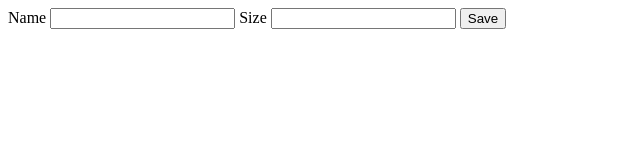
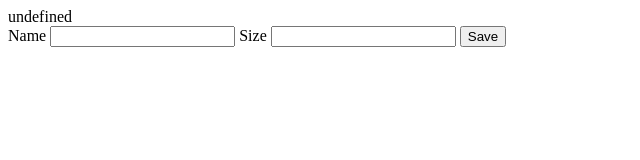
Before and after one commit to ejzimmer/socks, a website: page index.html in a window 1280 px wide. Shown: the whole page, without its empty margins (0-640 px from the left). Drawn offline with Linux system fonts and the light colour scheme.

Commit message:
show message

```diff
--- a/index.html
+++ b/index.html
@@ -7,6 +7,7 @@
     <title>Socks</title>
   </head>
   <body>
+    <div id="message"></div>
     <form action="/.netlify/functions/addPerson" method="POST">
       <label for="name">Name</label>
       <input id="name" name="name" />
@@ -16,5 +17,17 @@
 
       <button>Save</button>
     </form>
+    <script>
+      document.body.onload = function () {
+        const queryParams = location.search
+        const params = Object.fromEntries(
+          queryParams.split("&").map((entry) => entry.split("="))
+        )
+
+        const messageContainer = document.getElementById("message")
+        const message = params.error || params.name
+        messageContainer.innerText = message
+      }
+    </script>
   </body>
 </html>
```
Also changed, not shown: netlify/functions/addPerson/addPerson.js (+10 -2 lines).
